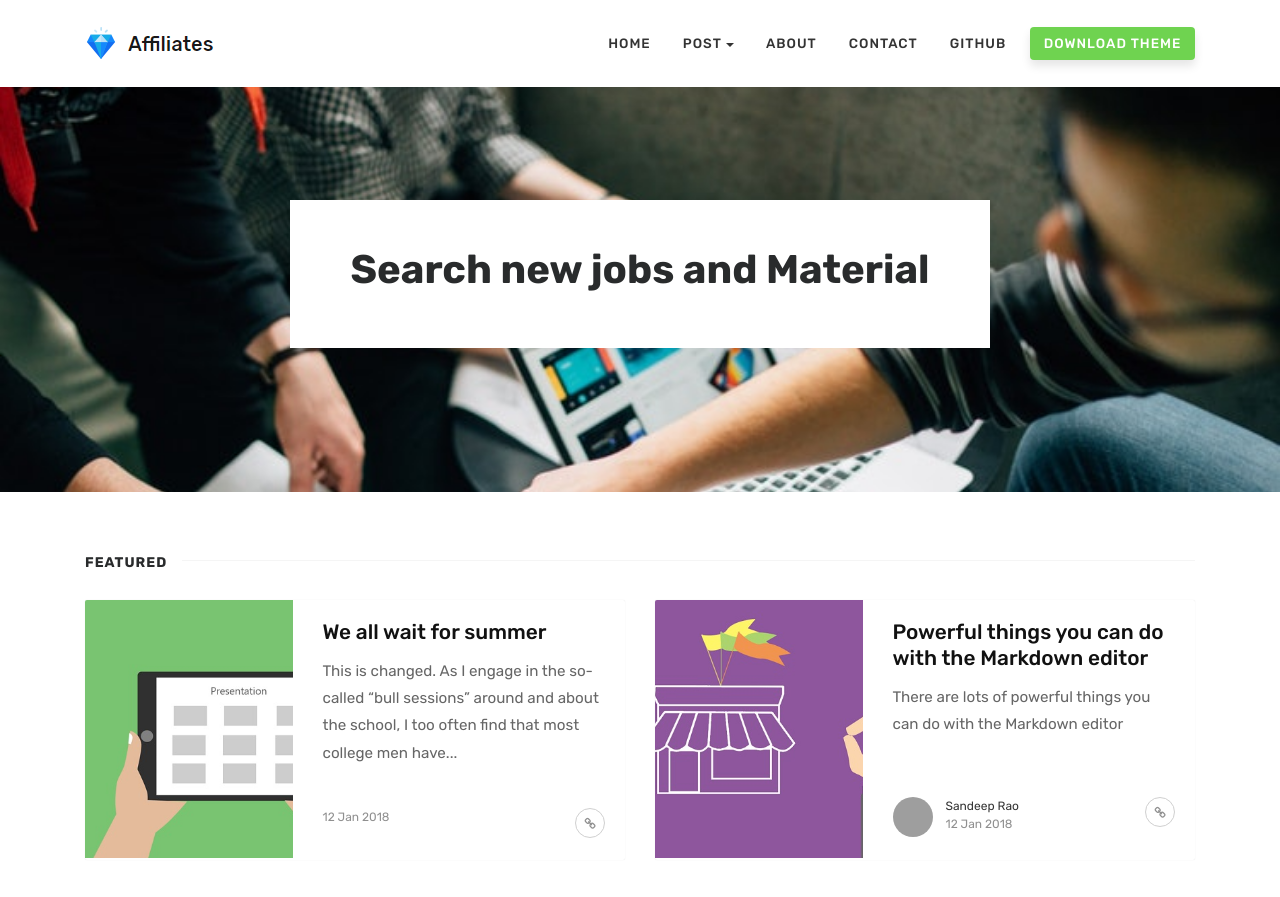
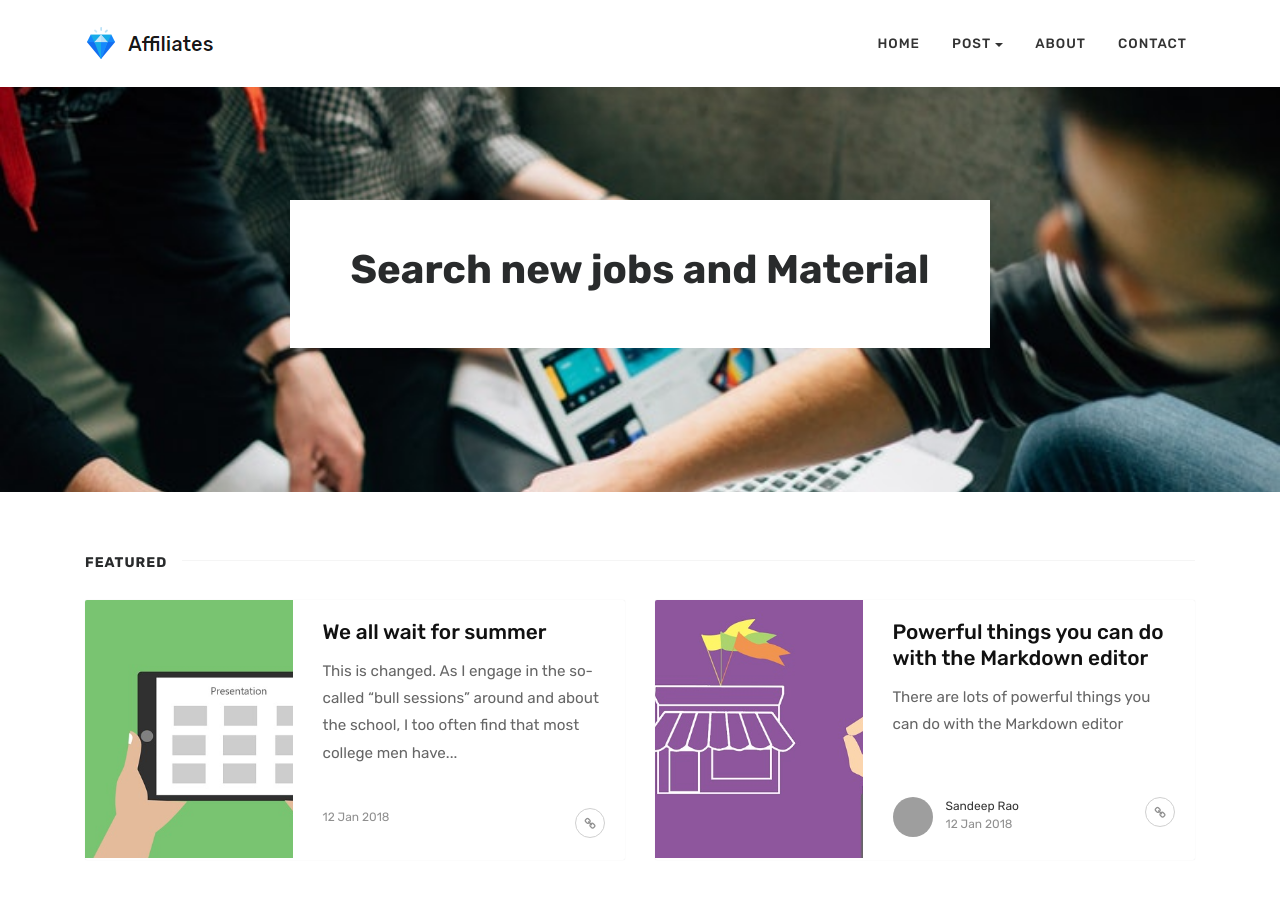
Before and after one commit to sandeeprav/sandeeprav.github.io, a Jekyll site: the page built from index.html, in a window 1280 px wide and 900 px high. Shown: the top 897 px of the window. Built offline with Jekyll 4.4.1, drawn with Linux system fonts in a browser that asks for light colours; the list of posts is cut into pages by our own code; comment, search, counter and statistics services are not loaded; grey boxes are pictures that could not be loaded.

Commit message:
updated4

```diff
--- a/_layouts/default.html
+++ b/_layouts/default.html
@@ -76,15 +76,15 @@
                     <a class="nav-link" href="{{ site.baseurl }}/contact">Contact</a>
                 </li>
 
-                 <li class="nav-item">
+                 <!-- <li class="nav-item">
                     <a target="_blank" class="nav-link" href="https://github.com/wowthemesnet/affiliates-jekyll-theme">Github</a>
-                </li>
+                </li>  -->
 
 
-                <li class="nav-item">
+                <!-- <li class="nav-item">
                     <a class="nav-link highlight" href="https://github.com/wowthemesnet/affiliates-jekyll-theme/archive/master.zip">Download Theme</a>
                 </li>
-
+                 -->
             </ul>
             <!-- End Menu -->
 
```
